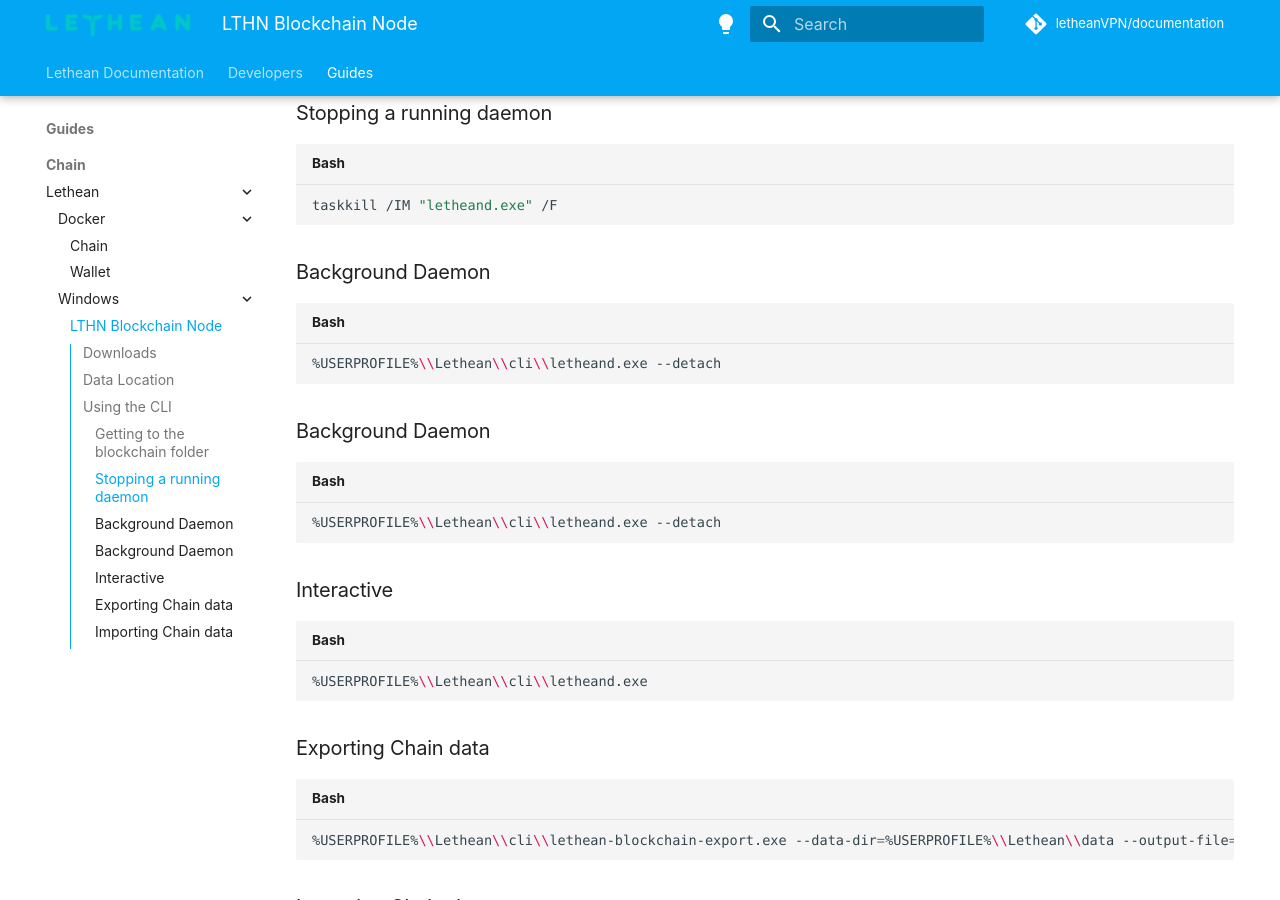
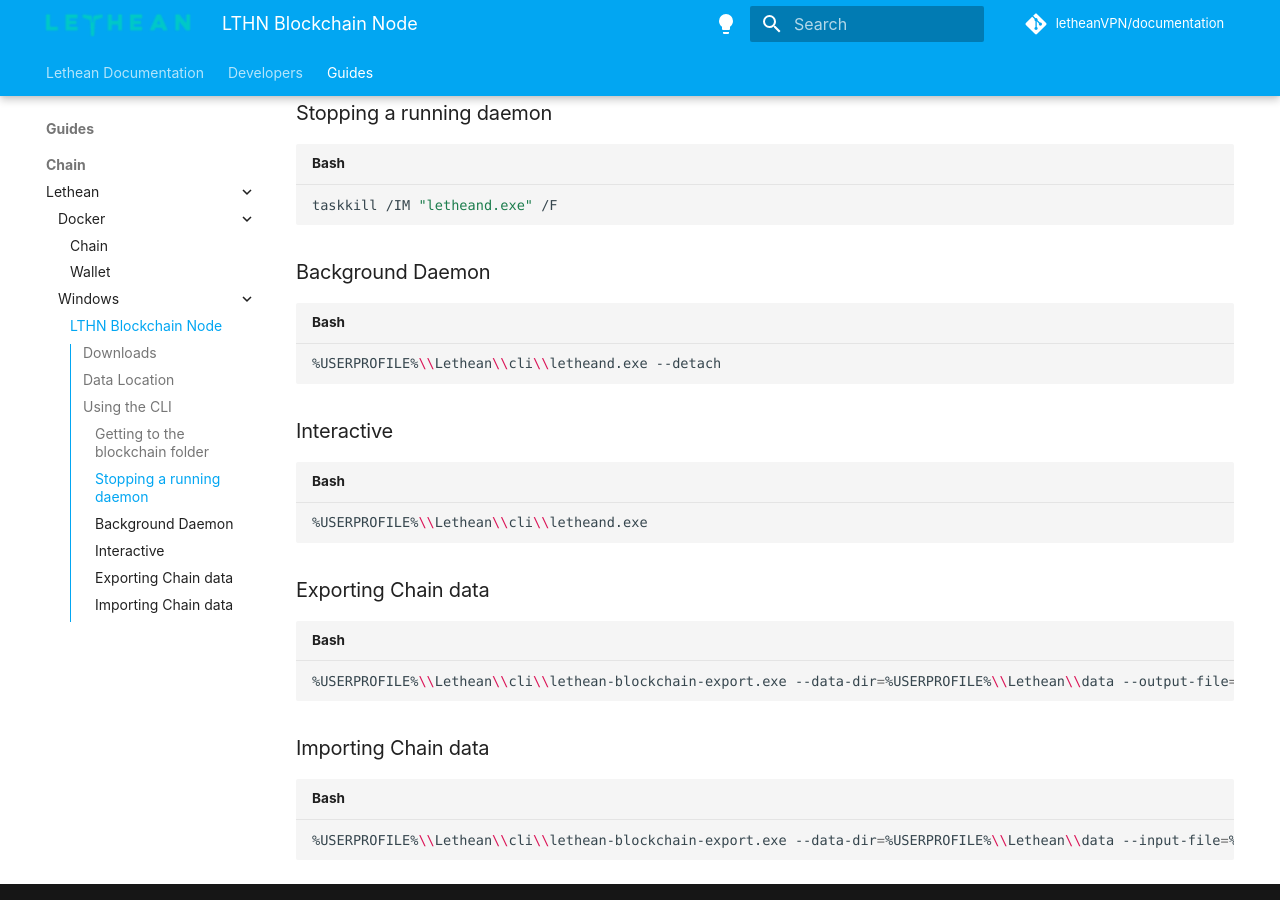
Before and after one commit to letheanVPN/documentation, an MkDocs documentation site: the page built from docs/guides/chain/lethean/windows/chain.md, in a window 1280 px wide and 900 px high, scrolled down 673 px. Built offline with MkDocs 1.6.1 and Material for MkDocs 9.7.7, drawn with Linux system fonts in a browser that asks for light colours; comment, search, counter and statistics services are not loaded.

Commit message:
Update chain.md

````diff
--- a/docs/guides/chain/lethean/windows/chain.md
+++ b/docs/guides/chain/lethean/windows/chain.md
@@ -30,11 +30,6 @@
 %USERPROFILE%\\Lethean\\cli\\letheand.exe --detach
 ```
 
-### Background Daemon
-```shell
-%USERPROFILE%\\Lethean\\cli\\letheand.exe --detach
-```
-
 ### Interactive
 ```shell
 %USERPROFILE%\\Lethean\\cli\\letheand.exe
````
